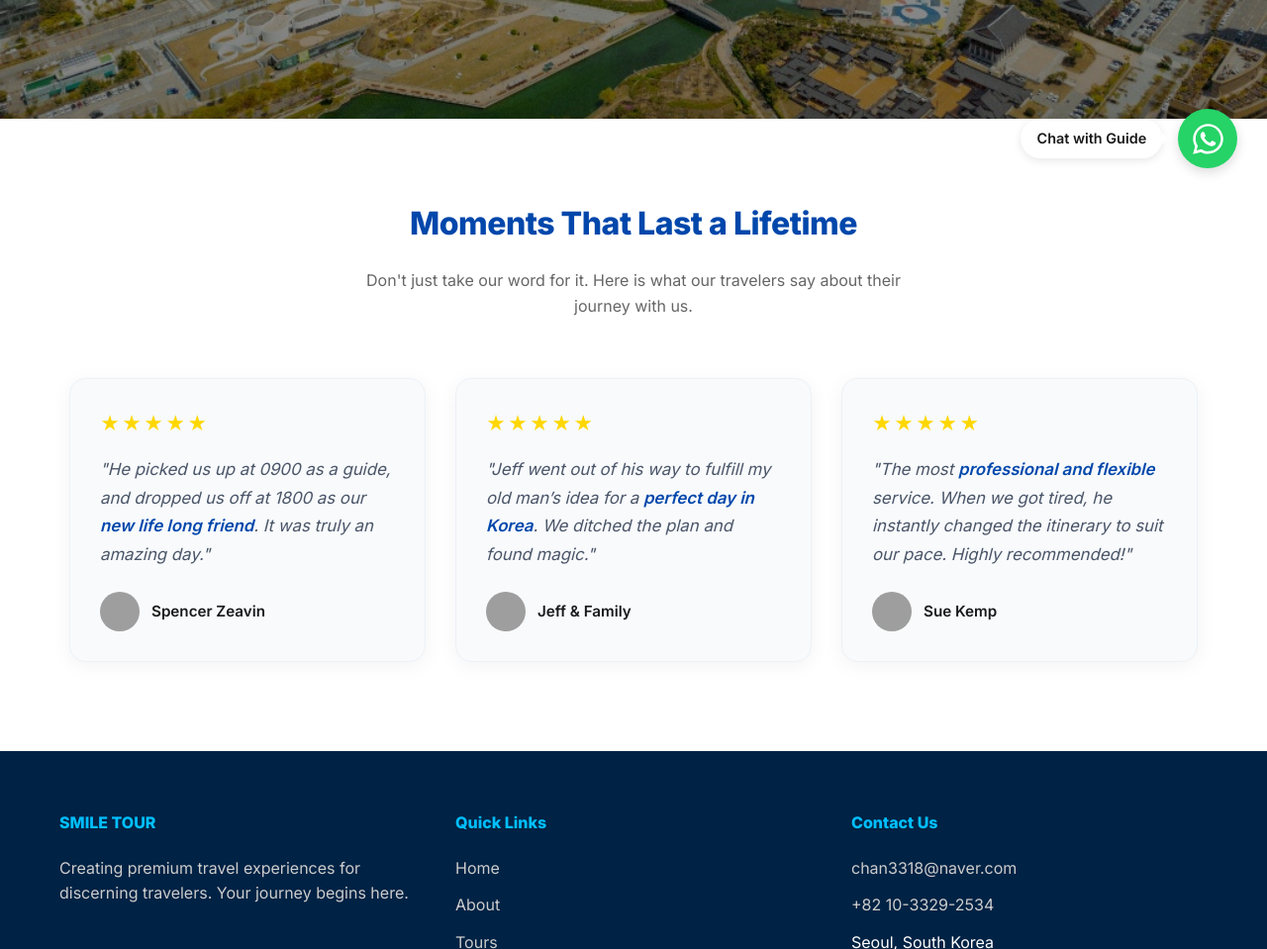
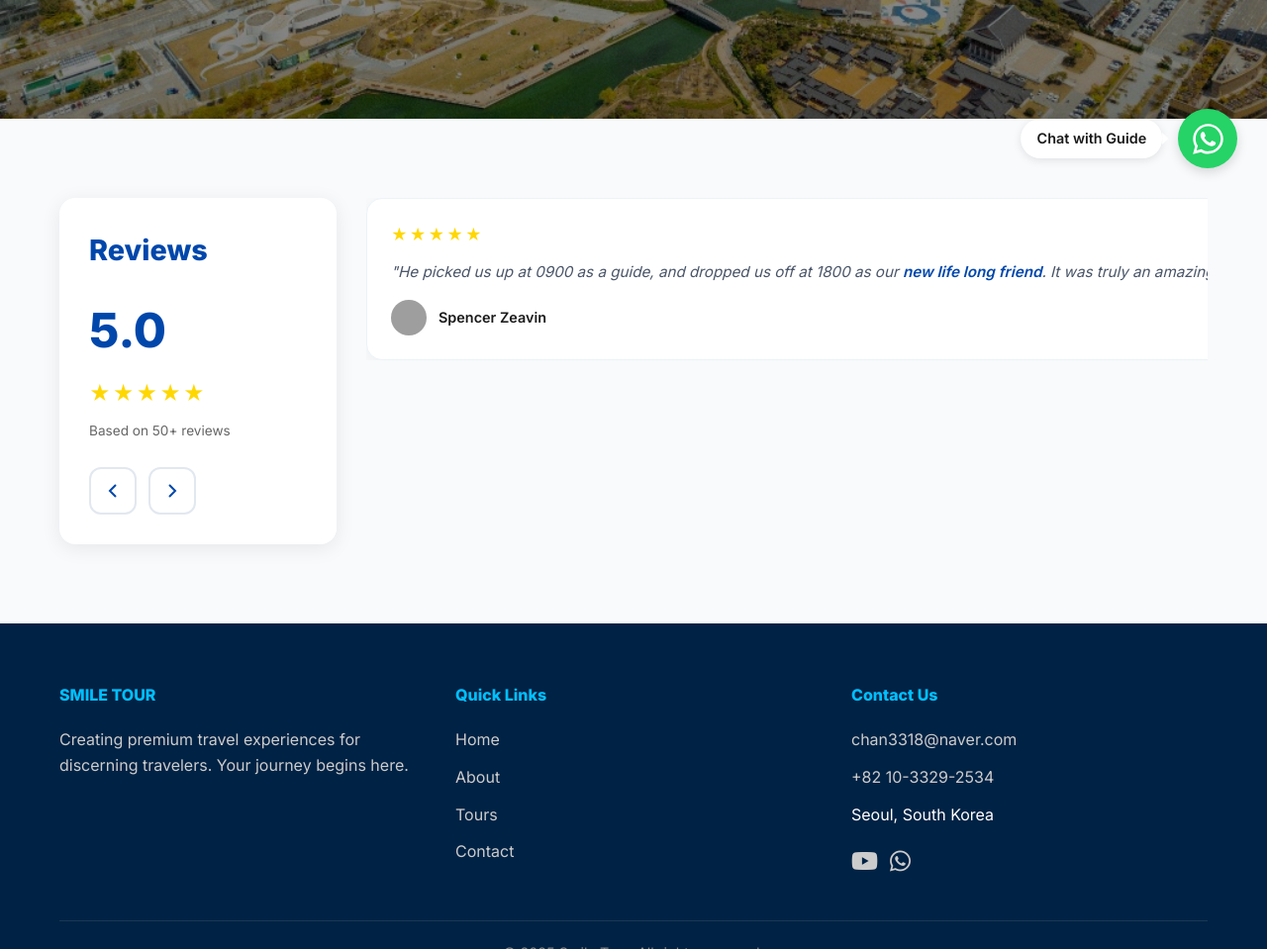
Before and after one commit to bchan2534-alt/smile-T, a plain HTML site: page index.html in a window 1280 px wide. Shown: the part 600-1559 px from the top of the page at 99% size. Drawn offline with Linux system fonts and the light colour scheme; grey boxes are pictures that could not be loaded.

Commit message:
리뷰 섹션 통합 업데이트 (컨트롤러 레이아웃 + 확장형 카드)

```diff
--- a/app.js
+++ b/app.js
@@ -42,6 +42,47 @@ window.addEventListener('resize', () => {
         window.removeEventListener('scroll', handleSmartHeader);
         document.querySelector('header')?.classList.remove('header-hidden');
     }
+});
+
+// ===== Review Slider Navigation =====
+let currentSlide = 0;
+
+function slideReviews(direction) {
+    const slider = document.getElementById('reviewSlider');
+    const track = slider?.querySelector('.review-track');
+    const cards = track?.querySelectorAll('.review-card');
+
+    if (!track || !cards || cards.length === 0) return;
+
+    const cardWidth = cards[0].offsetWidth + 20; // card width + gap
+    const maxSlide = cards.length - 1;
+
+    currentSlide += direction;
+
+    // Loop boundaries
+    if (currentSlide < 0) currentSlide = 0;
+    if (currentSlide > maxSlide) currentSlide = maxSlide;
+
+    track.style.transform = `translateX(-${currentSlide * cardWidth}px)`;
+}
+
+// Mobile: Click to expand review cards
+document.addEventListener('DOMContentLoaded', () => {
+    const expandableCards = document.querySelectorAll('.review-card.expandable');
+
+    expandableCards.forEach(card => {
+        card.addEventListener('click', () => {
+            // Only on mobile
+            if (window.innerWidth <= 768) {
+                // Close other expanded cards
+                expandableCards.forEach(c => {
+                    if (c !== card) c.classList.remove('expanded');
+                });
+                // Toggle current card
+                card.classList.toggle('expanded');
+            }
+        });
+    });
 });
 
 // Video Modal Functions
--- a/index.html
+++ b/index.html
@@ -86,24 +86,40 @@
     </section>
 
     <!-- Social Proof / Reviews Section -->
-    <section class="reviews" style="padding: 80px 0; background-color: white;">
+    <section class="reviews-section">
         <div class="container">
-            <h2
-                style="text-align: center; color: var(--primary-color); font-size: 2rem; margin-bottom: 20px; letter-spacing: -0.5px;">
-                Moments That Last a Lifetime</h2>
-            <p
-                style="text-align: center; color: var(--text-light); margin-bottom: 50px; max-width: 600px; margin-left: auto; margin-right: auto;">
-                Don't just take our word for it. Here is what our travelers say about their journey with us.
-            </p>
+            <div class="reviews-wrapper">
+                <!-- Card 1: The Controller -->
+                <div class="review-controller">
+                    <h2>Reviews</h2>
+                    <div class="rating-display">
+                        <span class="rating-number">5.0</span>
+                        <div class="rating-stars">★★★★★</div>
+                        <span class="rating-count">Based on 50+ reviews</span>
+                    </div>
+                    <div class="nav-arrows">
+                        <button class="arrow-btn prev-btn" onclick="slideReviews(-1)" aria-label="Previous">
+                            <svg viewBox="0 0 24 24" fill="none" stroke="currentColor" stroke-width="2">
+                                <polyline points="15,18 9,12 15,6"></polyline>
+                            </svg>
+                        </button>
+                        <button class="arrow-btn next-btn" onclick="slideReviews(1)" aria-label="Next">
+                            <svg viewBox="0 0 24 24" fill="none" stroke="currentColor" stroke-width="2">
+                                <polyline points="9,6 15,12 9,18"></polyline>
+                            </svg>
+                        </button>
+                    </div>
+                </div>
 
-            <div class="review-grid">
+                <!-- Cards 2+: The Slider -->
+                <div class="review-slider" id="reviewSlider">
+                    <div class="review-track">
                         <!-- Review 1 -->
-                <div class="review-card">
+                        <div class="review-card expandable">
                             <div class="stars">★★★★★</div>
-                    <p class="review-text">"He picked us up at 0900 as a guide, and dropped us off at 1800 as our
-                        <strong>new
-                            life long friend</strong>. It was truly an amazing day."
-                    </p>
+                            <p class="review-text">"He picked us up at 0900 as a guide, and dropped us off at 1800 as
+                                our <strong>new life long friend</strong>. It was truly an amazing day. We visited
+                                places we never knew existed and experienced authentic Korean hospitality."</p>
                             <div class="reviewer">
                                 <img src="https://ui-avatars.com/api/?name=Spencer+Z&background=random" alt="User">
                                 <span>Spencer Zeavin</span>
@@ -111,11 +127,11 @@
                         </div>
 
                         <!-- Review 2 -->
-                <div class="review-card">
+                        <div class="review-card expandable">
                             <div class="stars">★★★★★</div>
-                    <p class="review-text">"Jeff went out of his way to fulfill my old man’s idea for a <strong>perfect
-                            day in
-                            Korea</strong>. We ditched the plan and found magic."</p>
+                            <p class="review-text">"Jeff went out of his way to fulfill my old man's idea for a
+                                <strong>perfect day in Korea</strong>. We ditched the plan and found magic. He knew
+                                exactly what we needed and made it happen effortlessly."</p>
                             <div class="reviewer">
                                 <img src="https://ui-avatars.com/api/?name=Jeff+K&background=random" alt="User">
                                 <span>Jeff & Family</span>
@@ -123,14 +139,16 @@
                         </div>
 
                         <!-- Review 3 -->
-                <div class="review-card">
+                        <div class="review-card expandable">
                             <div class="stars">★★★★★</div>
-                    <p class="review-text">"The most <strong>professional and flexible</strong> service. When we got
-                        tired, he
-                        instantly changed the itinerary to suit our pace. Highly recommended!"</p>
+                            <p class="review-text">"The most <strong>professional and flexible</strong> service. When we
+                                got tired, he instantly changed the itinerary to suit our pace. Highly recommended for
+                                families with young children or elderly."</p>
                             <div class="reviewer">
                                 <img src="https://ui-avatars.com/api/?name=Sue+K&background=random" alt="User">
                                 <span>Sue Kemp</span>
+                            </div>
+                        </div>
                     </div>
                 </div>
             </div>
--- a/style.css
+++ b/style.css
@@ -422,44 +422,135 @@ footer {
     font-size: 0.9rem;
 }
 
-/* Review Section Styles */
-.review-grid {
+/* ===== Reviews Section: Controller + Slider ===== */
+.reviews-section {
+    padding: 80px 0;
+    background-color: #f8fafc;
+}
+
+.reviews-wrapper {
     display: grid;
-    grid-template-columns: repeat(3, 1fr);
+    grid-template-columns: 280px 1fr;
     gap: 30px;
-    padding: 10px;
-}
-
-.review-card {
-    background: #f8fafc;
+    align-items: start;
+}
+
+/* Controller Card */
+.review-controller {
+    background: white;
     padding: 30px;
     border-radius: 16px;
+    box-shadow: 0 4px 20px rgba(0, 0, 0, 0.08);
+    position: sticky;
+    top: 100px;
+}
+
+.review-controller h2 {
+    font-size: 1.8rem;
+    color: var(--primary-color);
+    margin-bottom: 20px;
+}
+
+.rating-display {
+    margin-bottom: 24px;
+}
+
+.rating-number {
+    font-size: 3rem;
+    font-weight: 800;
+    color: var(--primary-color);
+    display: block;
+}
+
+.rating-stars {
+    color: #ffd700;
+    font-size: 1.3rem;
+    letter-spacing: 2px;
+    margin: 8px 0;
+}
+
+.rating-count {
+    font-size: 0.85rem;
+    color: var(--text-light);
+}
+
+.nav-arrows {
+    display: flex;
+    gap: 12px;
+    margin-top: 20px;
+}
+
+.arrow-btn {
+    width: 48px;
+    height: 48px;
+    border: 2px solid #e2e8f0;
+    background: white;
+    border-radius: 12px;
+    cursor: pointer;
+    display: flex;
+    align-items: center;
+    justify-content: center;
+    transition: all 0.2s ease;
+}
+
+.arrow-btn svg {
+    width: 24px;
+    height: 24px;
+    color: var(--primary-color);
+}
+
+.arrow-btn:hover {
+    background: var(--primary-color);
+    border-color: var(--primary-color);
+}
+
+.arrow-btn:hover svg {
+    color: white;
+}
+
+/* Review Slider */
+.review-slider {
+    overflow: hidden;
+    position: relative;
+}
+
+.review-track {
+    display: flex;
+    gap: 20px;
+    transition: transform 0.4s ease;
+}
+
+/* Review Card */
+.review-card {
+    background: white;
+    padding: 24px;
+    border-radius: 16px;
     box-shadow: 0 4px 20px rgba(0, 0, 0, 0.05);
-    transition: transform 0.3s ease;
     border: 1px solid #edf2f7;
-    display: flex;
-    flex-direction: column;
-}
-
-.review-card:hover {
-    transform: translateY(-5px);
-    box-shadow: 0 10px 25px rgba(0, 0, 0, 0.1);
+    min-width: 320px;
+    flex-shrink: 0;
+    position: relative;
+    transition: all 0.3s ease;
 }
 
 .stars {
     color: #ffd700;
-    font-size: 1.2rem;
+    font-size: 1rem;
+    margin-bottom: 12px;
+    letter-spacing: 2px;
+}
+
+/* Truncate Text - Default State */
+.review-text {
+    font-size: 0.95rem;
+    color: #4a5568;
+    line-height: 1.6;
     margin-bottom: 16px;
-    letter-spacing: 2px;
-}
-
-.review-text {
-    font-size: 1.05rem;
-    color: #4a5568;
-    line-height: 1.7;
-    flex-grow: 1;
-    margin-bottom: 24px;
     font-style: italic;
+    display: -webkit-box;
+    -webkit-line-clamp: 3;
+    -webkit-box-orient: vertical;
+    overflow: hidden;
 }
 
 .review-text strong {
@@ -467,6 +558,21 @@ footer {
     font-weight: 600;
 }
 
+/* Desktop: Expand on Hover */
+@media (min-width: 769px) {
+    .review-card.expandable:hover {
+        position: absolute;
+        z-index: 100;
+        transform: scale(1.05);
+        box-shadow: 0 15px 40px rgba(0, 0, 0, 0.15);
+    }
+
+    .review-card.expandable:hover .review-text {
+        -webkit-line-clamp: unset;
+        overflow: visible;
+    }
+}
+
 .reviewer {
     display: flex;
     align-items: center;
@@ -475,43 +581,93 @@ footer {
 }
 
 .reviewer img {
-    width: 40px;
-    height: 40px;
+    width: 36px;
+    height: 36px;
     border-radius: 50%;
 }
 
 .reviewer span {
     font-weight: 600;
     color: var(--text-dark);
-    font-size: 0.95rem;
-}
-
-/* Mobile Responsive Reviews */
+    font-size: 0.9rem;
+}
+
+/* Mobile Responsive */
 @media (max-width: 768px) {
-    .review-grid {
+    .reviews-section {
+        padding: 50px 0;
+    }
+
+    .reviews-wrapper {
+        grid-template-columns: 1fr;
+        gap: 20px;
+    }
+
+    .review-controller {
+        position: relative;
+        top: 0;
         display: flex;
-        /* Turn grid into flex row */
+        align-items: center;
+        justify-content: space-between;
+        flex-wrap: wrap;
+        padding: 20px;
+    }
+
+    .review-controller h2 {
+        font-size: 1.4rem;
+        margin-bottom: 0;
+    }
+
+    .rating-display {
+        display: flex;
+        align-items: center;
+        gap: 10px;
+        margin-bottom: 0;
+    }
+
+    .rating-number {
+        font-size: 1.8rem;
+    }
+
+    .rating-stars {
+        font-size: 1rem;
+        margin: 0;
+    }
+
+    .rating-count {
+        display: none;
+    }
+
+    .nav-arrows {
+        margin-top: 0;
+    }
+
+    .arrow-btn {
+        width: 40px;
+        height: 40px;
+    }
+
+    /* Touch Swipe Slider */
+    .review-slider {
         overflow-x: auto;
-        /* Enable horizontal scroll */
         scroll-snap-type: x mandatory;
-        /* Snap effect */
-        padding-bottom: 20px;
-        /* Space for scrollbar */
-        gap: 20px;
         -webkit-overflow-scrolling: touch;
-        /* Smooth scroll on iOS */
+        scrollbar-width: none;
+    }
+
+    .review-slider::-webkit-scrollbar {
+        display: none;
     }
 
     .review-card {
         min-width: 85%;
-        /* Show part of next card to encourage swipe */
         scroll-snap-align: center;
-        margin-bottom: 10px;
-    }
-
-    /* Hide scrollbar for cleaner look */
-    .review-grid::-webkit-scrollbar {
-        display: none;
+    }
+
+    /* Mobile: Expand on Click */
+    .review-card.expandable.expanded .review-text {
+        -webkit-line-clamp: unset;
+        overflow: visible;
     }
 }
 
```
Lines whose indentation alone changed are shown as unchanged.
